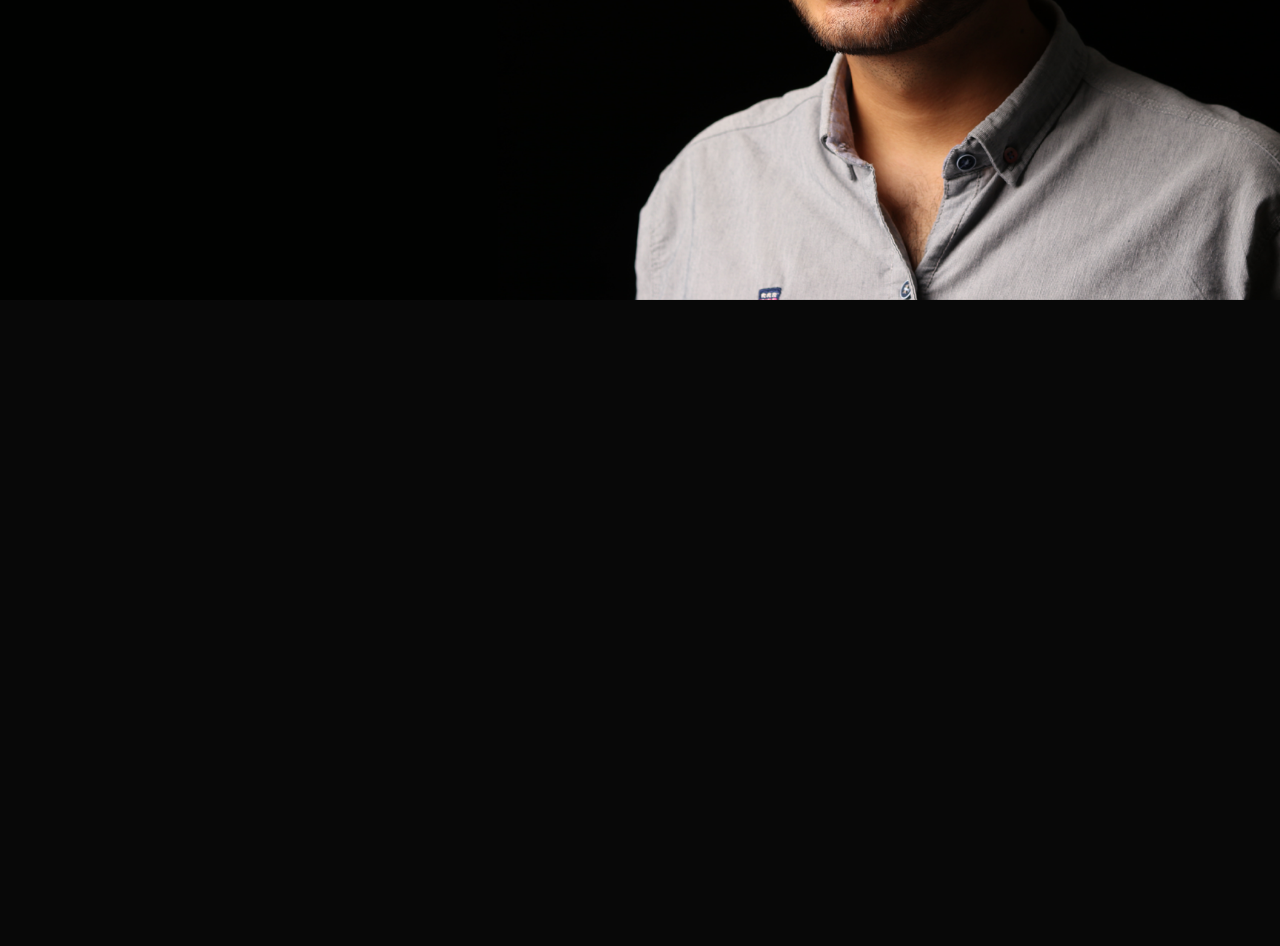
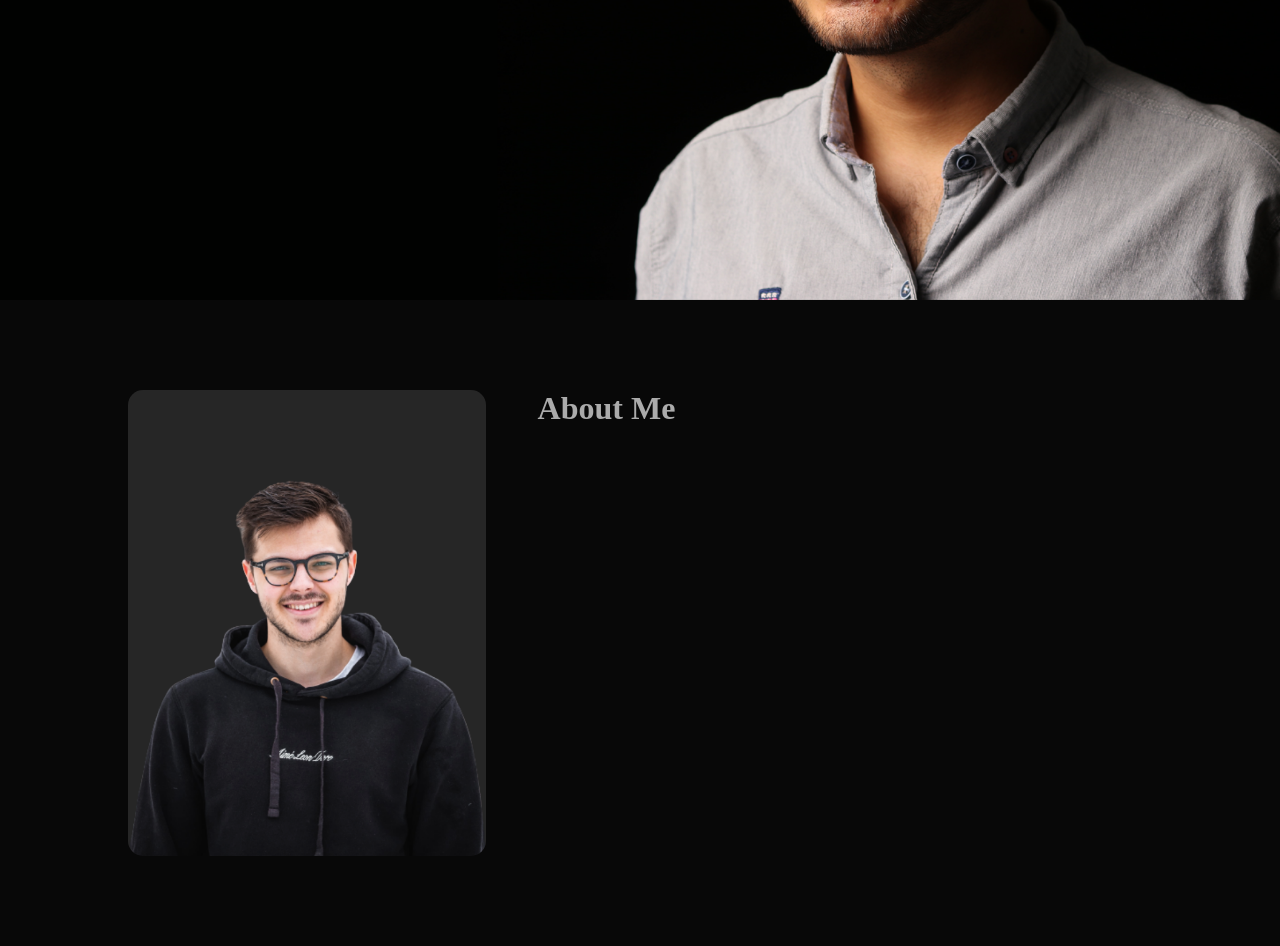
Before and after one commit to Yash-Var/Portfolio, a plain HTML site: page index.html in a window 1280 px wide. Shown: the part 500-1446 px from the top of the page. Before the commit the page ends 800 px from the top, so only its background shows below. Drawn offline with Linux system fonts and the light colour scheme.

Commit message:
started making about section

```diff
--- a/index.css
+++ b/index.css
@@ -72,3 +72,26 @@ nav ul li a:hover::after {
 .header-text h1 span{
 color: #ff004f;
 }
+
+/* --------About ME CSS----------- */
+
+#about{
+    padding: 80px 0;
+    color:#ababab;
+}
+.row{
+    display: flex;
+    justify-content: space-between;
+    flex-wrap: wrap;
+}
+
+.about-col-1{
+    flex-basis: 35%;
+}
+.about-col-1 img{
+    width: 100%;
+    border-radius: 15px;
+}
+.about-col-2{
+    flex-basis: 60%;
+}
--- a/index.html
+++ b/index.html
@@ -29,6 +29,25 @@
         </div>
 
     </div>
+
+
+    <!-- -------About Section---------- -->
+
+
+    <div id="about">
+        <div class="container">
+            <div class="row">
+                <div class="about-col-1">
+                    <img src="images/user.png" alt="">
+                </div>
+                <div class="about-col-2">
+                    <h1>
+                        About Me
+                    </h1>
+                </div>
+            </div>
+        </div>
+    </div>
 </body>
 
 </html>
```
